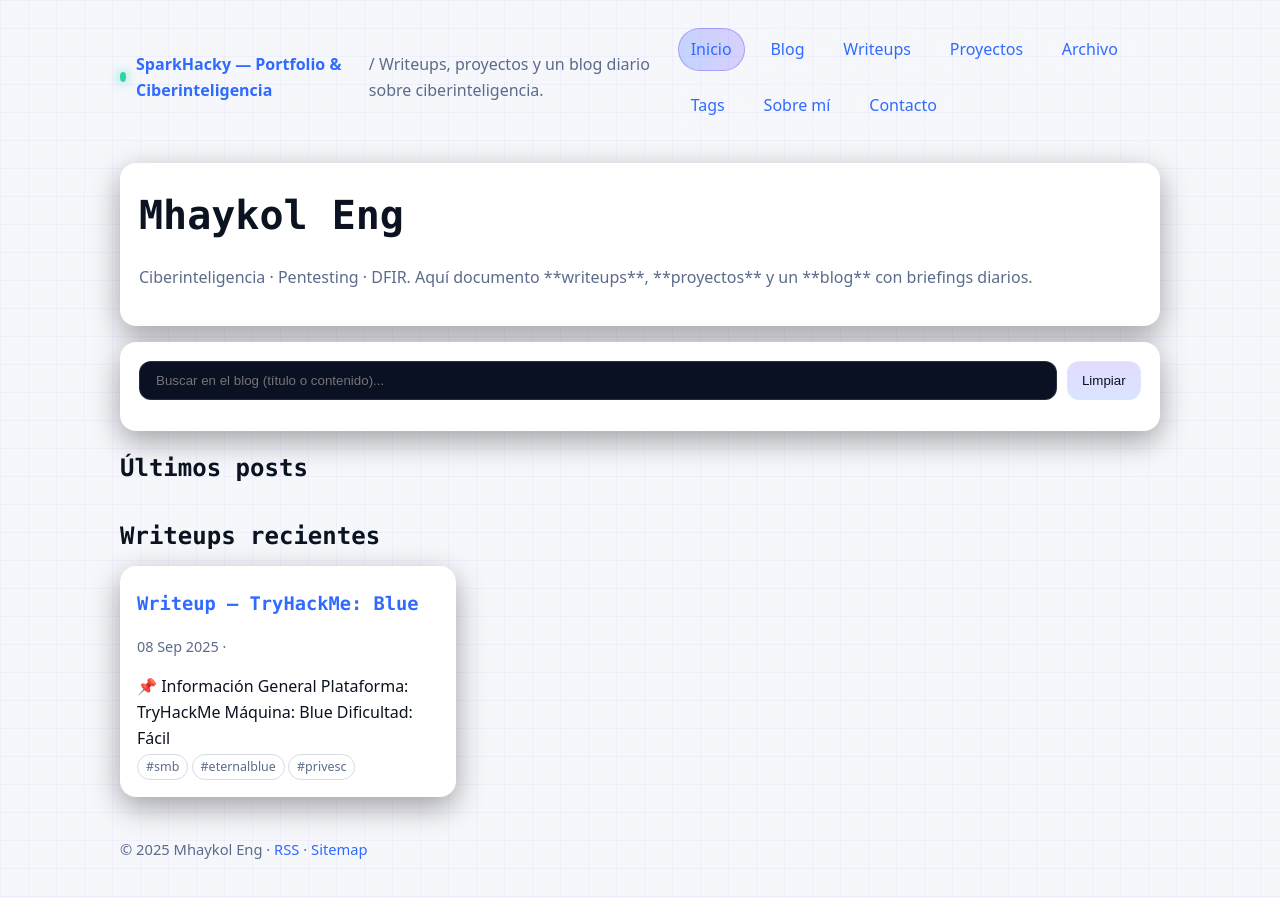
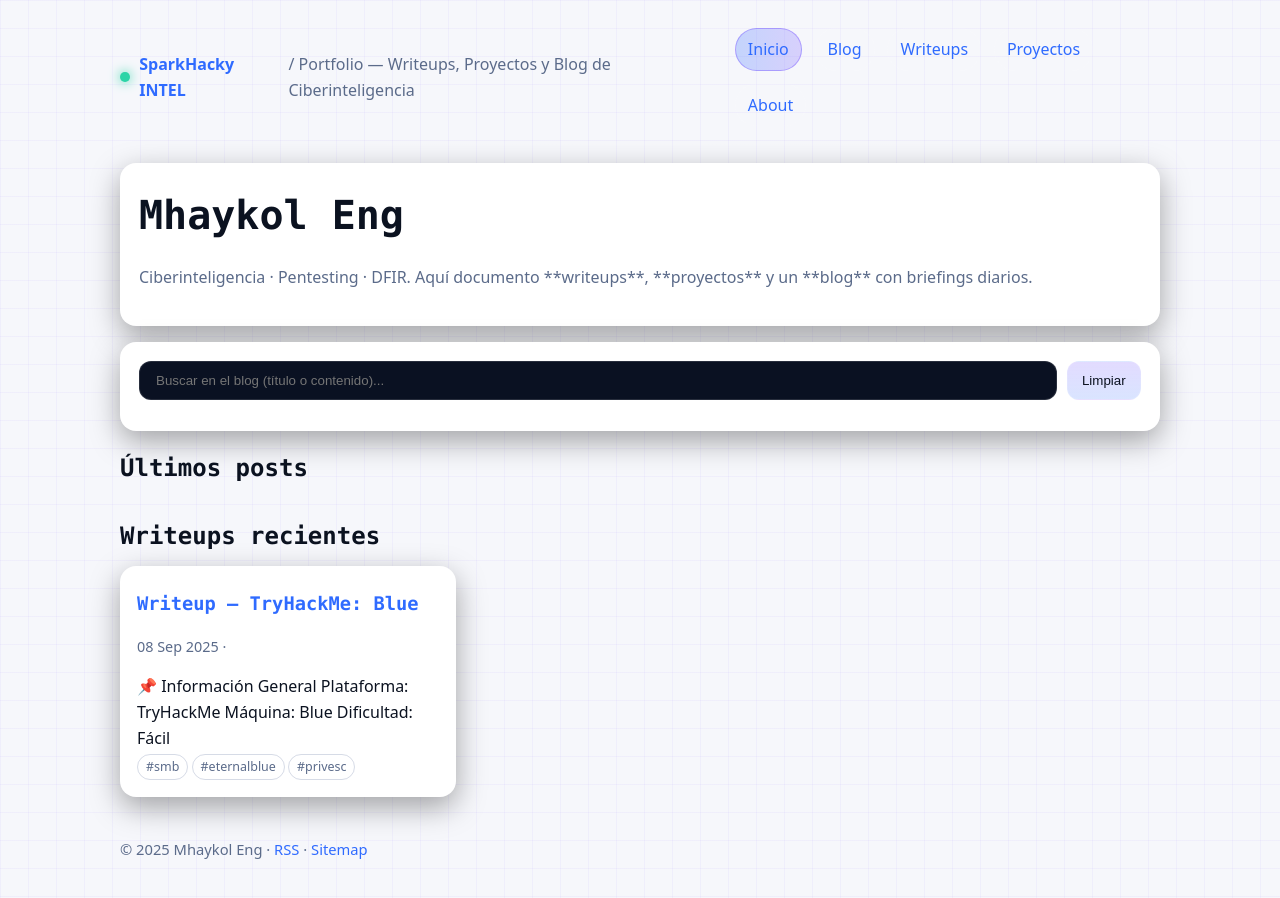
Before and after one commit to Sparkhacky/sparkhacky.github.io, a Jekyll site: the page built from index.md, in a window 1280 px wide. Built offline with Jekyll 4.4.1, drawn with Linux system fonts in a browser that asks for light colours; comment, search, counter and statistics services are not loaded.

Commit message:
Update _config.yml

```diff
--- a/_config.yml
+++ b/_config.yml
@@ -1,13 +1,16 @@
-title: "SparkHacky — Portfolio & Ciberinteligencia"
-description: "Writeups, proyectos y un blog diario sobre ciberinteligencia."
-url: "https://sparkhacky.github.io"
-baseurl: ""
+title: "SparkHacky INTEL"
+description: "Portfolio — Writeups, Proyectos y Blog de Ciberinteligencia"
+url: "https://sparkhacky.github.io"   # sin barra final
+baseurl: ""                           # user/ORG page => vacío
+
 theme: minima
-
 plugins:
   - jekyll-feed
   - jekyll-sitemap
   - jekyll-seo-tag
+
+# Salidas y rutas limpias
+permalink: /:categories/:title/
 
 collections:
   writeups:
@@ -17,11 +20,6 @@ collections:
     output: true
     permalink: /projects/:title/
 
-paginate: 8
-paginate_path: "/blog/page:num/"
-permalink: /:categories/:title/
-markdown: kramdown
-
 defaults:
   - scope: { path: "", type: "posts" }
     values: { layout: post }
@@ -30,29 +28,14 @@ defaults:
   - scope: { path: "", type: "projects" }
     values: { layout: project }
 
-# Menú
+# Navegación
 nav:
-  - name: Inicio
-    link: /
-  - name: Blog
-    link: /blog/
-  - name: Writeups
-    link: /writeups/
-  - name: Proyectos
-    link: /projects/
-  - name: Archivo
-    link: /archive/
-  - name: Tags
-    link: /tags/
-  - name: Sobre mí
-    link: /about/
-  - name: Contacto
-    link: /contact/
+  - { name: "Inicio",   link: "/" }
+  - { name: "Blog",     link: "/blog/" }
+  - { name: "Writeups", link: "/writeups/" }
+  - { name: "Proyectos",link: "/projects/" }
+  - { name: "About",    link: "/about/" }
 
-# SEO
 author:
   name: "Mhaykol Eng"
-  email: "<tu-email>@proton.me"
-social:
-  twitter: "<tu-user>"
-  linkedin: "<tu-user>"
+  email: "tu-email@proton.me"
```
